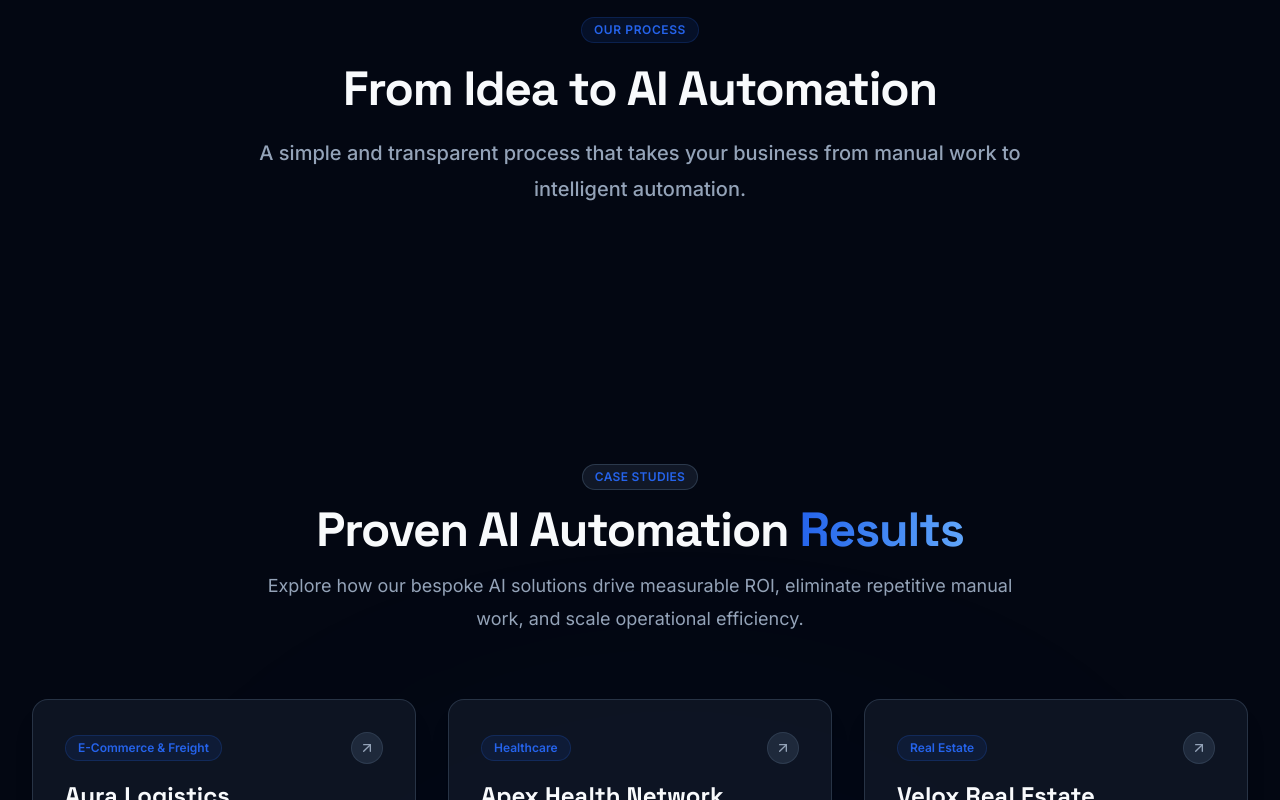
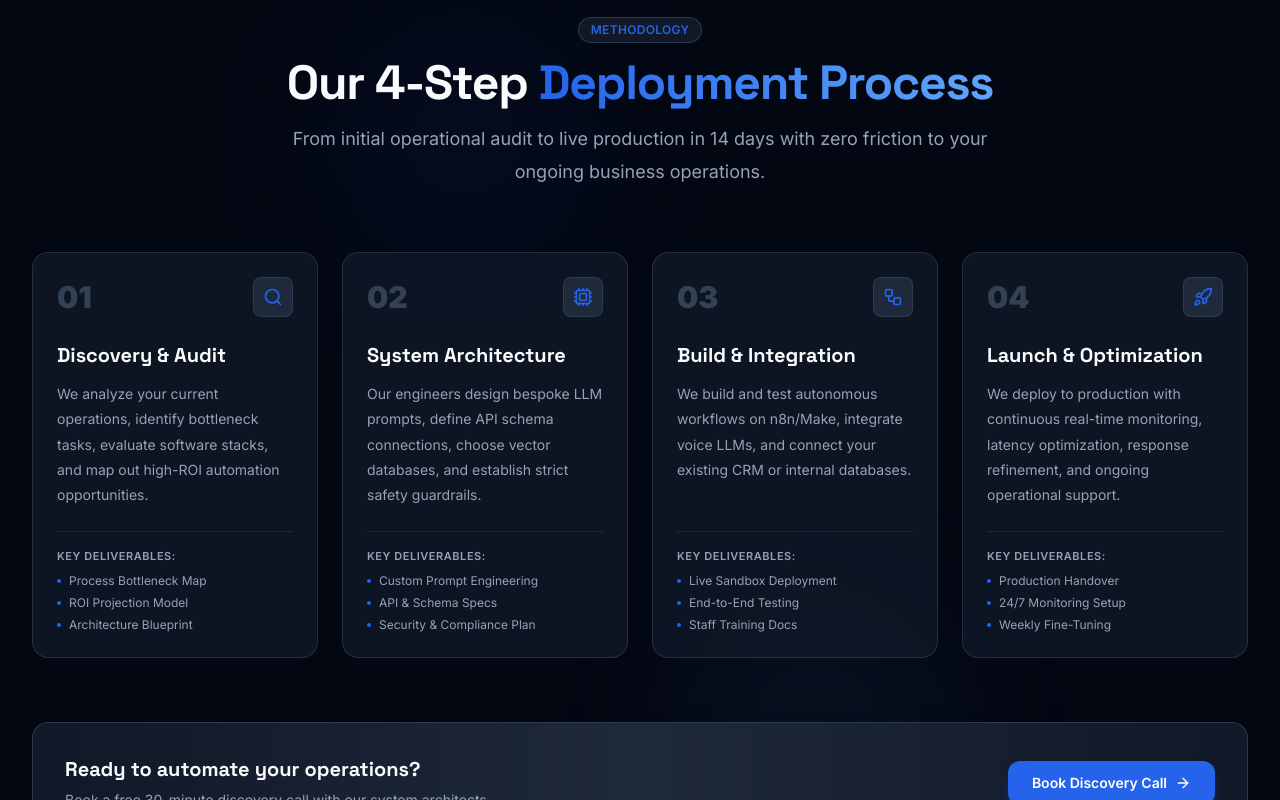
Before and after one commit to nehalautomation26-rgb/nextflow-ai, a Next.js app: page / in a window 1280 px wide. Shown: the part 2320-3120 px from the top of the page. Built offline with nearby package versions, Linux system fonts and the light colour scheme.

Commit message:
Fix process section

```diff
--- a/src/app/page.tsx
+++ b/src/app/page.tsx
@@ -16,7 +16,6 @@ import { Footer } from "@/components/Section/Footer";
 import WhatsAppButton from "@/components/WhatsAppButton/WhatsAppButton";
 import { BackToTop } from "@/components/BackToTop/BackToTop";
 import { LoadingScreen } from "@/components/LoadingScreen/LoadingScreen";
-
 export default function Home() {
   return (
     <main className="min-h-screen bg-[#030712] text-[#F8FAFC] selection:bg-[#2563EB] selection:text-white relative overflow-x-hidden">
--- a/src/components/Section/Process/Process.tsx
+++ b/src/components/Section/Process/Process.tsx
@@ -1,30 +1,210 @@
 "use client";
 
 import * as React from "react";
+import {
+  Search,
+  Cpu,
+  Workflow,
+  Rocket,
+  ArrowRight,
+} from "lucide-react";
 import { motion } from "framer-motion";
 
 import { Container } from "@/components/ui/Container";
-import { Section } from "@/components/ui/Section";
-import { Badge } from "@/components/ui/Badge";
-import { Heading, Subheading } from "@/components/ui/Heading";
+
+const steps = [
+  {
+    step: "01",
+    title: "Discovery & Audit",
+    icon: Search,
+    description:
+      "We analyze your current operations, identify bottleneck tasks, evaluate software stacks, and map out high-ROI automation opportunities.",
+    deliverables: [
+      "Process Bottleneck Map",
+      "ROI Projection Model",
+      "Architecture Blueprint",
+    ],
+  },
+  {
+    step: "02",
+    title: "System Architecture",
+    icon: Cpu,
+    description:
+      "Our engineers design bespoke LLM prompts, define API schema connections, choose vector databases, and establish strict safety guardrails.",
+    deliverables: [
+      "Custom Prompt Engineering",
+      "API & Schema Specs",
+      "Security & Compliance Plan",
+    ],
+  },
+  {
+    step: "03",
+    title: "Build & Integration",
+    icon: Workflow,
+    description:
+      "We build and test autonomous workflows on n8n/Make, integrate voice LLMs, and connect your existing CRM or internal databases.",
+    deliverables: [
+      "Live Sandbox Deployment",
+      "End-to-End Testing",
+      "Staff Training Docs",
+    ],
+  },
+  {
+    step: "04",
+    title: "Launch & Optimization",
+    icon: Rocket,
+    description:
+      "We deploy to production with continuous real-time monitoring, latency optimization, response refinement, and ongoing operational support.",
+    deliverables: [
+      "Production Handover",
+      "24/7 Monitoring Setup",
+      "Weekly Fine-Tuning",
+    ],
+  },
+];
 
 export function Process() {
+  const handleScrollTo = (
+    e: React.MouseEvent<HTMLAnchorElement>,
+    href: string
+  ) => {
+    e.preventDefault();
+
+    const targetId = href.replace("#", "");
+    const element = document.getElementById(targetId);
+
+    if (element) {
+      const offset = 80;
+      const bodyRect = document.body.getBoundingClientRect().top;
+      const elementRect = element.getBoundingClientRect().top;
+      const elementPosition = elementRect - bodyRect;
+      const offsetPosition = elementPosition - offset;
+
+      window.scrollTo({
+        top: offsetPosition,
+        behavior: "smooth",
+      });
+    }
+  };
+
   return (
-    <Section id="process" className="relative py-24 bg-[#030712] overflow-hidden border-t border-[#334155]/40">
+    <section
+      id="process"
+      className="relative py-24 overflow-hidden"
+    >
+      {/* Ambient background blur */}
+      <div className="absolute inset-0 pointer-events-none overflow-hidden">
+        <div className="absolute top-20 left-1/4 w-72 h-72 bg-[#2563EB]/5 rounded-full blur-3xl" />
+        <div className="absolute bottom-20 right-1/4 w-72 h-72 bg-[#60A5FA]/5 rounded-full blur-3xl" />
+      </div>
+
       <Container className="relative z-10">
-        <motion.div
-          initial={{ opacity: 0, y: 50 }}
-          whileInView={{ opacity: 1, y: 0 }}
-          viewport={{ once: true, amount: 0.2 }}
-          transition={{ duration: 0.7, ease: "easeOut" }}
-        >
-          <div className="flex flex-col items-center text-center max-w-3xl mx-auto mb-16">
-            <Badge variant="primary" className="mb-4">OUR PROCESS</Badge>
-            <Heading as="h2" className="mb-4">From Idea to AI Automation</Heading>
-            <Subheading className="text-center">A simple and transparent process that takes your business from manual work to intelligent automation.</Subheading>
+        {/* Section Header */}
+        <div className="text-center max-w-3xl mx-auto mb-16">
+          <div className="inline-flex items-center gap-2 px-3 py-1 rounded-full bg-[#111827] border border-[#334155]/80 text-[#2563EB] text-xs font-semibold tracking-wide uppercase mb-4">
+            Methodology
           </div>
-        </motion.div>
+
+          <h2 className="text-3xl sm:text-4xl md:text-5xl font-extrabold text-[#F8FAFC] tracking-tight">
+            Our 4-Step{" "}
+            <span className="text-transparent bg-clip-text bg-gradient-to-r from-[#2563EB] to-[#60A5FA]">
+              Deployment Process
+            </span>
+          </h2>
+
+          <p className="mt-4 text-base sm:text-lg text-[#94A3B8]">
+            From initial operational audit to live production in 14 days
+            with zero friction to your ongoing business operations.
+          </p>
+        </div>
+
+        {/* Process Cards Grid */}
+        <div className="grid grid-cols-1 md:grid-cols-2 lg:grid-cols-4 gap-6 relative">
+          {steps.map((item, idx) => {
+            const Icon = item.icon;
+
+            return (
+              <motion.div
+                key={item.step}
+                initial={{ opacity: 0, y: 30 }}
+                whileInView={{ opacity: 1, y: 0 }}
+                viewport={{ once: true }}
+                transition={{
+                  duration: 0.5,
+                  delay: idx * 0.12,
+                  ease: "easeOut",
+                }}
+                className="bg-[#111827]/80 border border-[#334155]/60 hover:border-[#2563EB]/80 rounded-2xl p-6 flex flex-col justify-between relative group hover:bg-[#111827] transition-all duration-300"
+              >
+                <div>
+                  {/* Top Step Row */}
+                  <div className="flex items-center justify-between mb-6">
+                    <span className="text-3xl font-black text-[#334155] group-hover:text-[#2563EB] transition-colors">
+                      {item.step}
+                    </span>
+
+                    <div className="w-10 h-10 rounded-lg bg-[#1E293B] border border-[#334155]/80 flex items-center justify-center text-[#2563EB] group-hover:bg-[#2563EB] group-hover:text-white transition-all duration-300">
+                      <Icon className="w-5 h-5" />
+                    </div>
+                  </div>
+
+                  {/* Title */}
+                  <h3 className="text-xl font-bold text-[#F8FAFC] mb-3 group-hover:text-[#60A5FA] transition-colors">
+                    {item.title}
+                  </h3>
+
+                  {/* Description */}
+                  <p className="text-xs sm:text-sm text-[#94A3B8] leading-relaxed mb-6">
+                    {item.description}
+                  </p>
+                </div>
+
+                {/* Deliverables */}
+                <div className="border-t border-[#334155]/40 pt-4">
+                  <div className="text-[11px] font-semibold text-[#94A3B8] uppercase tracking-wider mb-2">
+                    Key Deliverables:
+                  </div>
+
+                  <ul className="space-y-1.5">
+                    {item.deliverables.map((del) => (
+                      <li
+                        key={del}
+                        className="text-xs text-[#94A3B8] flex items-center gap-2"
+                      >
+                        <span className="w-1 h-1 rounded-full bg-[#2563EB]" />
+                        <span>{del}</span>
+                      </li>
+                    ))}
+                  </ul>
+                </div>
+              </motion.div>
+            );
+          })}
+        </div>
+
+        {/* CTA Banner */}
+        <div className="mt-16 bg-gradient-to-r from-[#111827] via-[#1E293B] to-[#111827] border border-[#334155]/80 rounded-2xl p-8 text-center flex flex-col sm:flex-row items-center justify-between gap-6 shadow-2xl">
+          <div className="text-left">
+            <h4 className="text-lg sm:text-xl font-bold text-[#F8FAFC]">
+              Ready to automate your operations?
+            </h4>
+
+            <p className="text-xs sm:text-sm text-[#94A3B8] mt-1">
+              Book a free 30-minute discovery call with our system
+              architects.
+            </p>
+          </div>
+
+          <a
+            href="#contact"
+            onClick={(e) => handleScrollTo(e, "#contact")}
+            className="inline-flex items-center justify-center gap-2 px-6 py-3 rounded-xl bg-[#2563EB] text-white text-sm font-semibold hover:bg-[#1d4ed8] transition-all shadow-lg shadow-[#2563EB]/25 whitespace-nowrap"
+          >
+            <span>Book Discovery Call</span>
+            <ArrowRight className="w-4 h-4" />
+          </a>
+        </div>
       </Container>
-    </Section>
+    </section>
   );
 }
```
